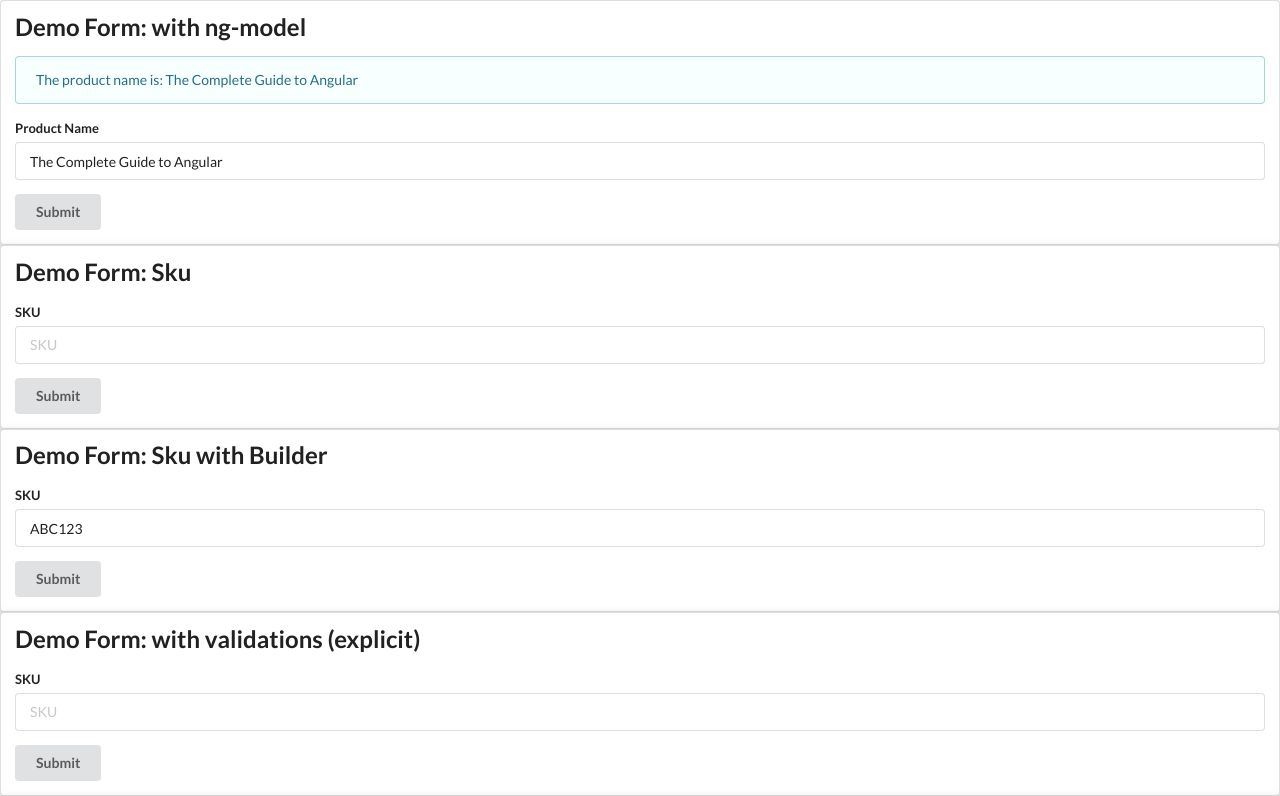
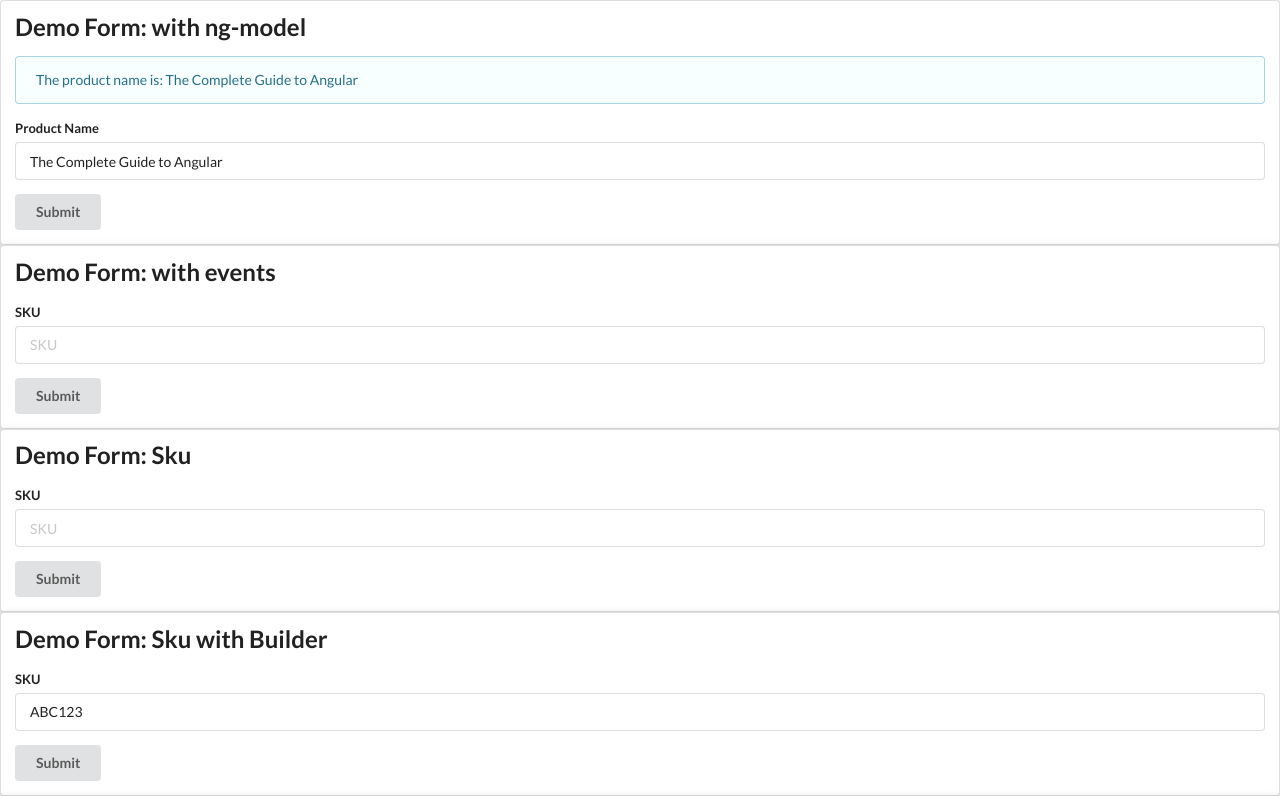
Before and after one commit to SamanehGhafouri/Angular-Forms, an Angular app: page / in a window 1280 px wide. Shown: the top 796 px of the page. Built offline with nearby package versions, Linux system fonts and the light colour scheme.

Commit message:
Demo Form with Events

```diff
--- a/src/app/app.component.html
+++ b/src/app/app.component.html
@@ -1,4 +1,5 @@
 <app-demo-form-ng-model></app-demo-form-ng-model>
+<app-demo-form-with-events></app-demo-form-with-events>
 <app-demo-form-sku></app-demo-form-sku>
 
 <app-demo-form-sku-with-builder></app-demo-form-sku-with-builder>
--- a/src/app/app.module.ts
+++ b/src/app/app.module.ts
@@ -10,6 +10,7 @@
 import { DemoFormWithValidationsShorthandComponent } from './demo-form-with-validations-shorthand/demo-form-with-validations-shorthand.component';
 import { DemoFormWithCustomValidationComponent } from './demo-form-with-custom-validation/demo-form-with-custom-validation.component';
 import { DemoFormNgModelComponent } from './demo-form-ng-model/demo-form-ng-model.component';
+import { DemoFormWithEventsComponent } from './demo-form-with-events/demo-form-with-events.component';
 
 
 @NgModule({
@@ -20,7 +21,8 @@
     DemoFormWithValidationsExplicitComponent,
     DemoFormWithValidationsShorthandComponent,
     DemoFormWithCustomValidationComponent,
-    DemoFormNgModelComponent
+    DemoFormNgModelComponent,
+    DemoFormWithEventsComponent
   ],
   imports: [
     BrowserModule,
--- /dev/null
+++ b/src/app/demo-form-with-events/demo-form-with-events.component.html
@@ -0,0 +1,28 @@
+
+
+<div class="ui raised segment">
+  <h2 class="ui header">Demo Form: with events</h2>
+  <form [formGroup]="myForm"
+        (ngSubmit)="onSubmit(myForm.value)"
+        class="ui form">
+
+    <div class="field"
+         [class.error]="!sku.valid && sku.touched">
+      <label for="skuInput">SKU</label>
+      <input type="text"
+             class="form-control"
+             id="skuInput"
+             placeholder="SKU"
+             [formControl]="sku">
+      <div *ngIf="!sku.valid"
+           class="ui error message">SKU is invalid</div>
+      <div *ngIf="sku.hasError('required')"
+           class="ui error message">SKU is required</div>
+    </div>
+
+    <div *ngIf="!myForm.valid"
+         class="ui error message">Form is invalid</div>
+
+    <button type="submit" class="ui button">Submit</button>
+  </form>
+</div>
--- /dev/null
+++ b/src/app/demo-form-with-events/demo-form-with-events.component.ts
@@ -0,0 +1,47 @@
+
+import { Component, OnInit } from '@angular/core';
+import {
+  FormBuilder,
+  FormGroup,
+  Validators,
+  AbstractControl
+} from '@angular/forms';
+
+@Component({
+  selector: 'app-demo-form-with-events',
+  templateUrl: './demo-form-with-events.component.html',
+  styles: []
+})
+export class DemoFormWithEventsComponent implements OnInit {
+  myForm: FormGroup;
+  sku: AbstractControl;
+
+  ngOnInit() {
+  }
+
+  constructor(fb: FormBuilder) {
+    this.myForm = fb.group({
+      'sku':  ['', Validators.required]
+    });
+
+    this.sku = this.myForm.controls['sku'];
+
+    this.sku.valueChanges.subscribe(
+      (value: string) => {
+        console.log('sku changed to:', value);
+      }
+    );
+
+    this.myForm.valueChanges.subscribe(
+      (form: any) => {
+        console.log('form changed to:', form);
+      }
+    );
+
+  }
+
+  onSubmit(form: any): void {
+    console.log('you submitted value:', form.sku);
+  }
+
+}
```
Also changed, not shown: src/app/demo-form-with-events/demo-form-with-events.component.css (added), 1 other file (tests, documents, lock files or other folders).
